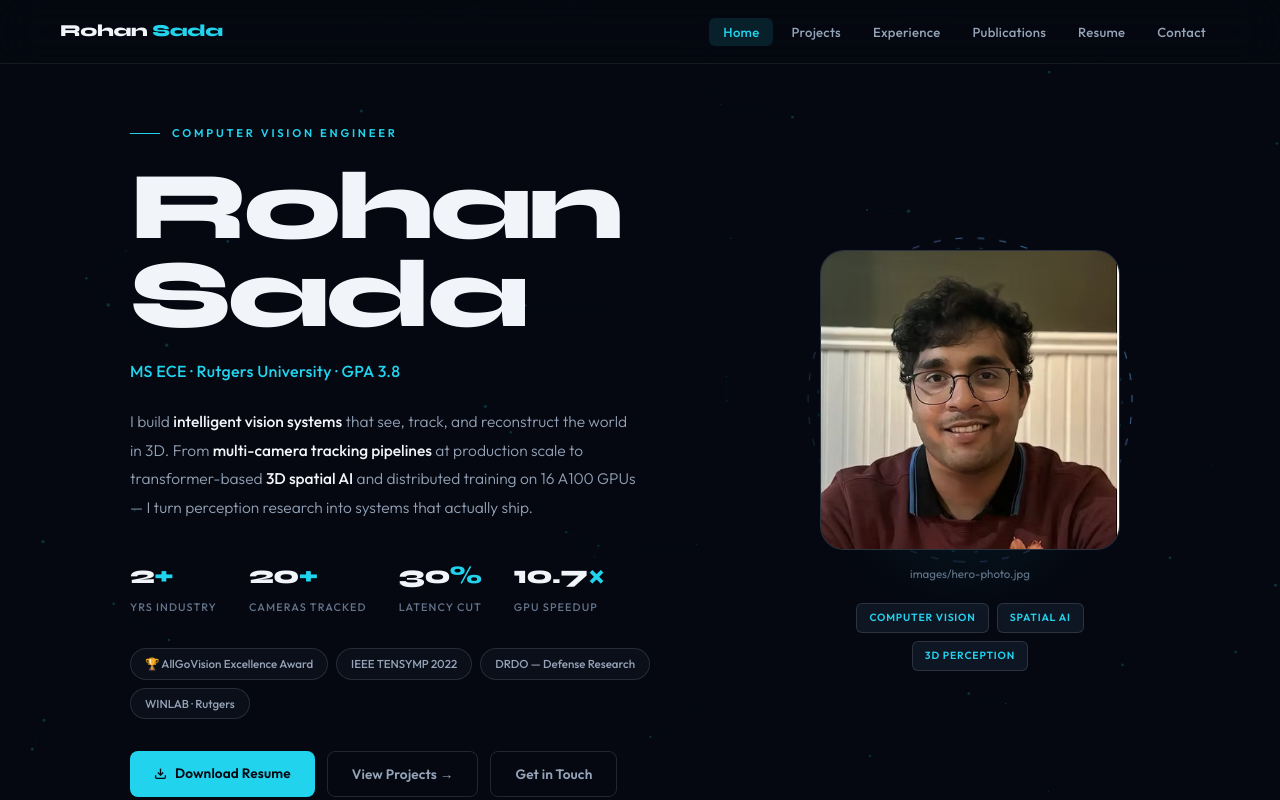
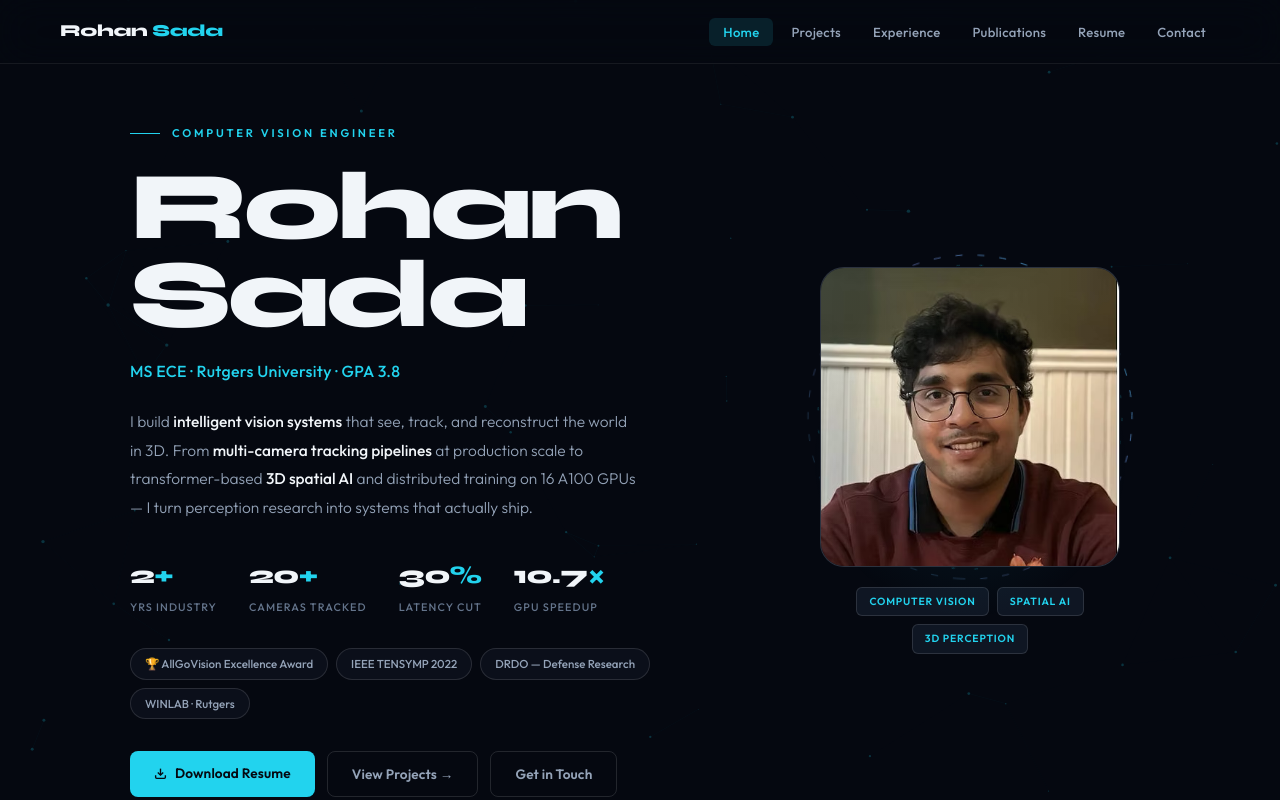
Before and after one commit to RohanSada/RohanSada.github.io, a plain HTML site: page index.html in a window 1280 px wide. Shown: the top 800 px of the page. Drawn offline with Linux system fonts and the light colour scheme.

Commit message:
Remove photo caption from index.html
Removed the photo caption div from the HTML.

```diff
--- a/index.html
+++ b/index.html
@@ -923,7 +923,6 @@
             </div>
           </div>
         </div>
-        <div class="photo-caption">images/hero-photo.jpg</div>
         <div class="floating-tags">
           <div class="ftag">Computer Vision</div>
           <div class="ftag">Spatial AI</div>
```
